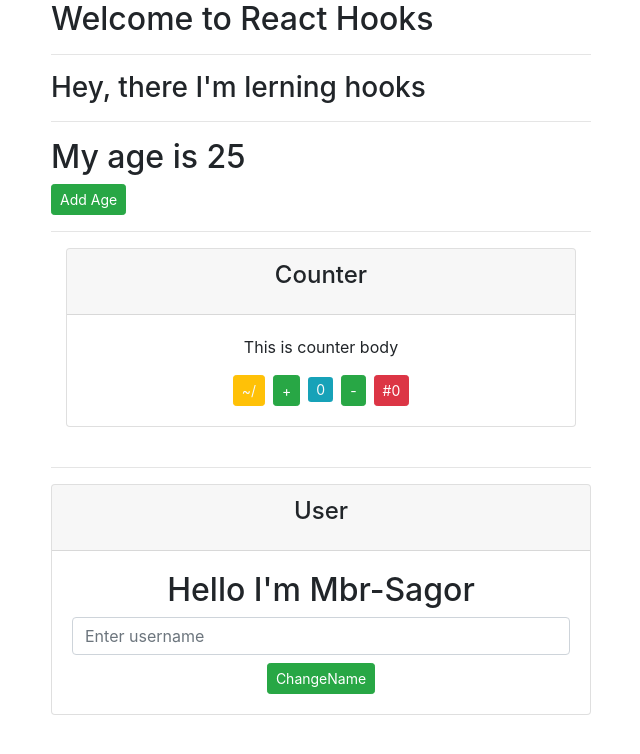
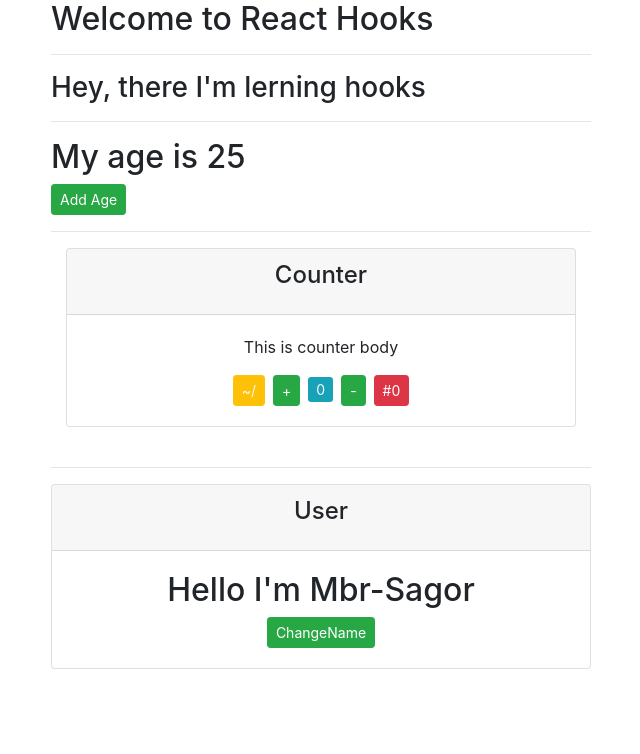
Before and after one commit to mbrsagor/React-Hooks, a React (Create React App) app: page / in a window 1280 px wide. Shown: the top 754 px of the page, without its empty margins (319-959 px from the left). Built offline with nearby package versions, Linux system fonts and the light colour scheme; no server answers.

Commit message:
UseRefactor user form

```diff
--- a/src/components/User.js
+++ b/src/components/User.js
@@ -3,11 +3,6 @@ import React, {useState} from 'react';
 export default function User() {
 
     const [user, setUser] = useState('Mbr-Sagor');
-    const [username, setUsername] = useState('mbrsagor');
-
-    const changeuserName = () => {
-
-    }
 
     return (
         <div className="card text-center">
@@ -16,10 +11,6 @@ export default function User() {
             </div>
             <div className="card-body">
                 <h2>Hello I'm {user}</h2>
-                <input type="text"
-                    onChange={changeuserName}
-                    className="form-control mb-2"
-                    placeholder="Enter username" />
                 <button
                     className="btn btn-success btn-sm"
                     onClick={() => setUser('Bozlur Rosid Sagor')}>
```
